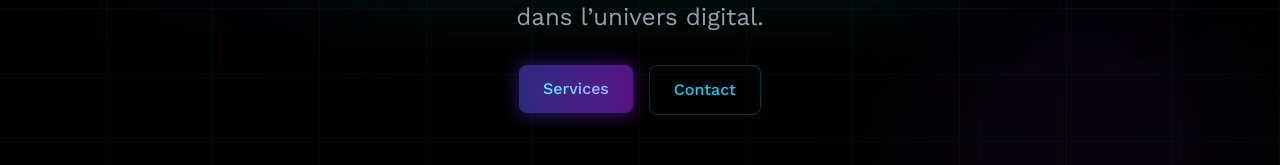
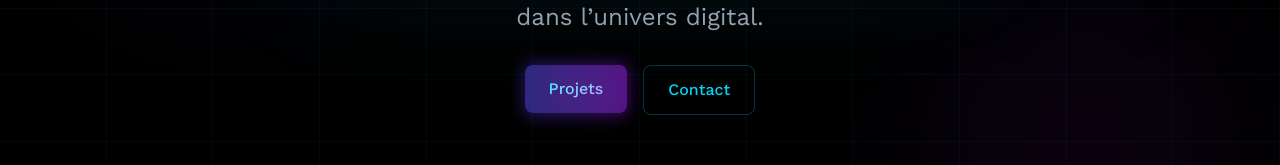
Before and after one commit to 299792455/XY-Web-Services, a Next.js app: page / in a window 1280 px wide. Shown: the part 458-623 px from the top of the page. Built offline with nearby package versions, Linux system fonts and the light colour scheme; a web font is replaced by a local one.

Commit message:
Last Anchor Hero's button + scroll-behavior : smooth

```diff
--- a/src/components/Hero/index.tsx
+++ b/src/components/Hero/index.tsx
@@ -17,13 +17,13 @@ export default function Hero() {
           <div className="flex gap-4 flex-wrap justify-center">
             <div className="relative group">
               <div className="absolute -inset-0.5 bg-gradient-to-r from-indigo-600/50 to-purple-600/50 rounded-lg blur opacity-75 group-hover:opacity-100 transition-all duration-500"></div>
-              <button className="px-6 py-3 bg-gradient-to-r from-indigo-900/90 to-purple-900/90 rounded-lg text-white text-base font-medium relative z-10 flex items-center justify-center gap-2 group-hover:from-indigo-800/90 group-hover:to-purple-800/90 transition-all duration-300 transform group-hover:scale-105 group-active:scale-95">
-                <span className="bg-gradient-to-r from-cyan-300 to-indigo-300 bg-clip-text text-transparent">Services</span>
-              </button>
+              <a href="#portfolio" className="px-6 py-3 bg-gradient-to-r from-indigo-900/90 to-purple-900/90 rounded-lg text-white text-base font-medium relative z-10 flex items-center justify-center gap-2 group-hover:from-indigo-800/90 group-hover:to-purple-800/90 transition-all duration-300 transform group-hover:scale-105 group-active:scale-95">
+                <span className="bg-gradient-to-r from-cyan-300 to-indigo-300 bg-clip-text text-transparent">Projets</span>
+              </a>
             </div>
-            <button className="px-6 py-3 bg-transparent border border-cyan-500/30 rounded-lg text-cyan-400 text-base font-medium flex items-center justify-center gap-2 hover:bg-cyan-900/10 hover:border-cyan-500/50 transition-all duration-300">
+            <a href="#contact" className="px-6 py-3 bg-transparent border border-cyan-500/30 rounded-lg text-cyan-400 text-base font-medium flex items-center justify-center gap-2 hover:bg-cyan-900/10 hover:border-cyan-500/50 transition-all duration-300">
               Contact
-            </button>
+            </a>
           </div>
         </div>
       </div>
--- a/src/styles/globals.css
+++ b/src/styles/globals.css
@@ -26,6 +26,10 @@
   }
 }
 
+html {
+  scroll-behavior: smooth;
+}
+
 body {
   background: var(--background);
   color: var(--foreground);
```
